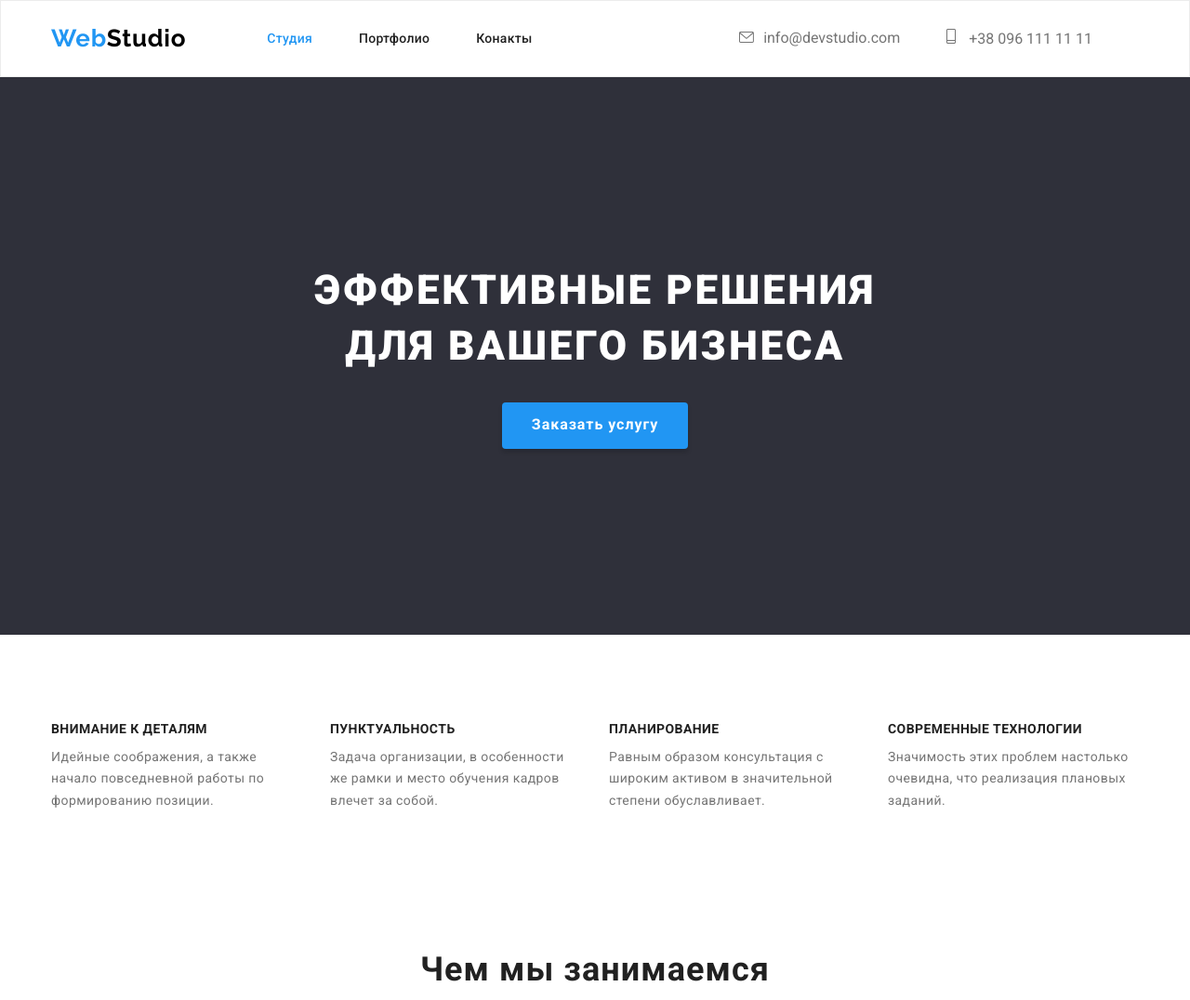
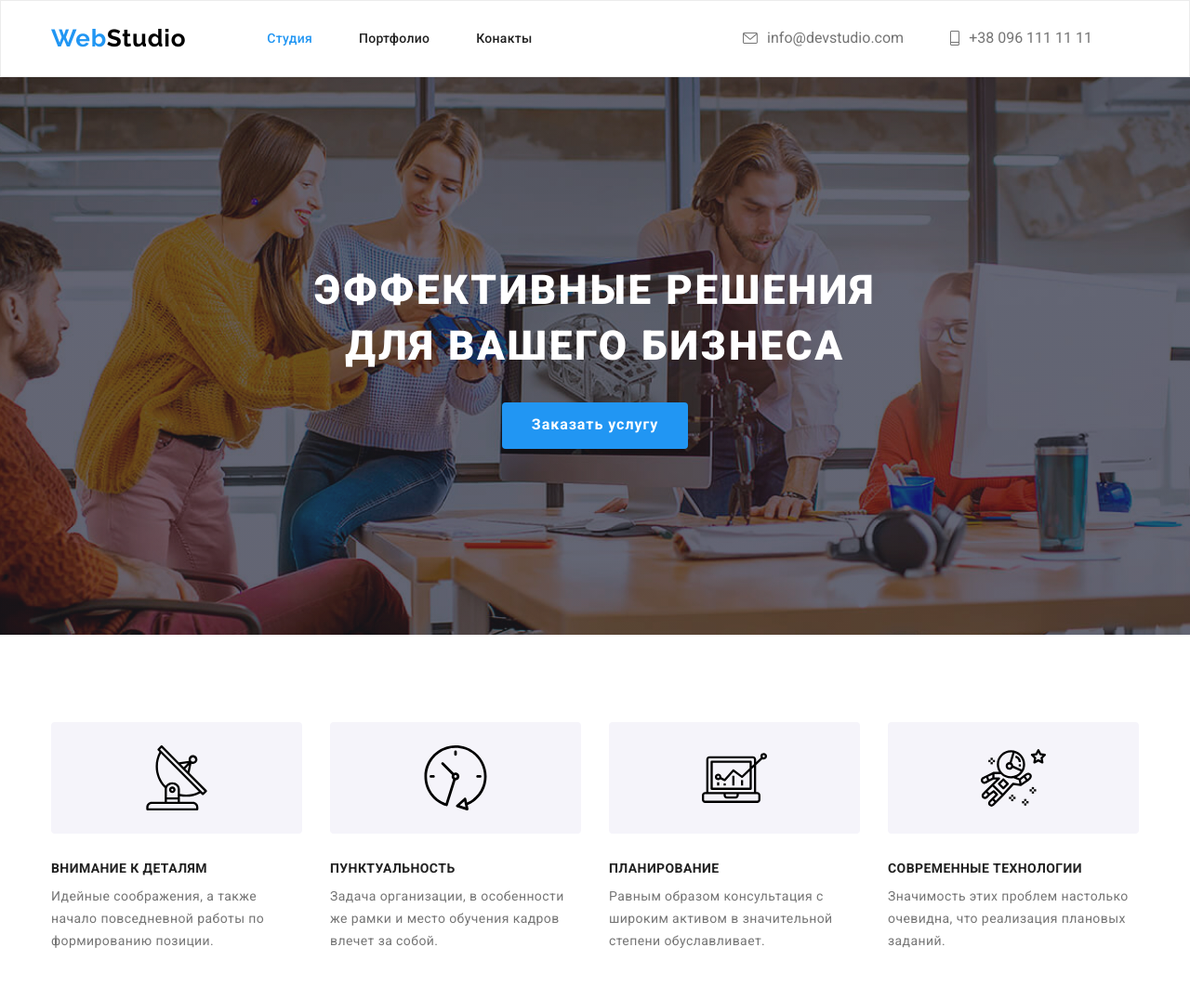
Before and after one commit to KaterynaTesta/goit-markup-hw-04, a plain HTML site: page index.html in a window 1280 px wide. Shown: the top 1076 px of the page at 93% size. Drawn offline with nearby package versions, Linux system fonts and the light colour scheme.

Commit message:
add hero-bg and advantages icons

```diff
--- a/css/styles.css
+++ b/css/styles.css
@@ -106,6 +106,9 @@ img {
   color: var(--title-color);
   text-align: left;
 }
+.contact-list {
+  display: flex;
+}
 .contact-header {
   margin-right: 50px;
   margin-left: auto;
@@ -115,6 +118,7 @@ img {
 .contact-link:focus {
   color: var(--accent-color);
 }
+
 .icon-envelope {
   width: 16px;
   height: 12px;
@@ -128,10 +132,10 @@ img {
   margin-right: 10px;
   fill: var(--text-color);
 }
-/* .contact {
+.contact-link {
   display: flex;
   align-items: center;
-} */
+}
 .contact-link {
   color: var(--text-color);
 }
@@ -147,6 +151,17 @@ img {
   padding-bottom: 200px;
   text-align: center;
   background-color: #2f303a;
+}
+.overlay {
+  max-width: 1600px;
+  height: 600px;
+  margin-right: auto;
+  margin-left: auto;
+  background-image: linear-gradient(to right, rgba(47, 48, 58, 0.4), rgba(47, 48, 58, 0.4)),
+    url(../images/hero/bg-hero.jpg);
+  background-repeat: no-repeat;
+  background-position: center;
+  background-size: cover;
 }
 .title {
   max-width: 696px;
@@ -187,6 +202,20 @@ img {
 }
 /* Our advantages */
 
+.thumb {
+  display: flex;
+  justify-content: center;
+  align-items: center;
+  width: 270px;
+  height: 120px;
+  margin-bottom: 30px;
+  background: #f5f4fa;
+  border-radius: 4px;
+}
+.icon {
+  width: 70px;
+  height: 70px;
+}
 .visually-hidden {
   position: absolute;
   clip: rect(0 0 0 0);
--- a/index.html
+++ b/index.html
@@ -55,7 +55,7 @@
 
     <!--Hero-->
     <main>
-      <section class="hero">
+      <section class="hero overlay">
         <div class="container">
           <h1 class="title">Эффективные решения для вашего бизнеса</h1>
           <button class="modal-btn" type="button">Заказать услугу</button>
@@ -67,24 +67,44 @@
           <h2 class="visually-hidden">About us</h2>
           <ul class="about-item list">
             <li class="advantages">
+              <div class="thumb">
+                <svg class="icon icon-antenna">
+                  <use href="./images/icons.svg#icon-antenna"></use>
+                </svg>
+              </div>
               <h3 class="about-us">Внимание к деталям</h3>
               <p class="about-us-desc">
                 Идейные соображения, а также начало повседневной работы по формированию позиции.
               </p>
             </li>
             <li class="advantages">
+              <div class="thumb">
+                <svg class="icon icon-clock">
+                  <use href="./images/icons.svg#icon-clock"></use>
+                </svg>
+              </div>
               <h3 class="about-us">Пунктуальность</h3>
               <p class="about-us-desc">
                 Задача организации, в особенности же рамки и место обучения кадров влечет за собой.
               </p>
             </li>
             <li class="advantages">
+              <div class="thumb">
+                <svg class="icon-diagram icon">
+                  <use href="./images/icons.svg#icon-diagram"></use>
+                </svg>
+              </div>
               <h3 class="about-us">Планирование</h3>
               <p class="about-us-desc">
                 Равным образом консультация с широким активом в значительной степени обуславливает.
               </p>
             </li>
             <li class="advantages">
+              <div class="thumb">
+                <svg class="icon icon-astronaut">
+                  <use href="./images/icons.svg#icon-astronaut"></use>
+                </svg>
+              </div>
               <h3 class="about-us">Современные технологии</h3>
               <p class="about-us-desc">
                 Значимость этих проблем настолько очевидна, что реализация плановых заданий.
```
